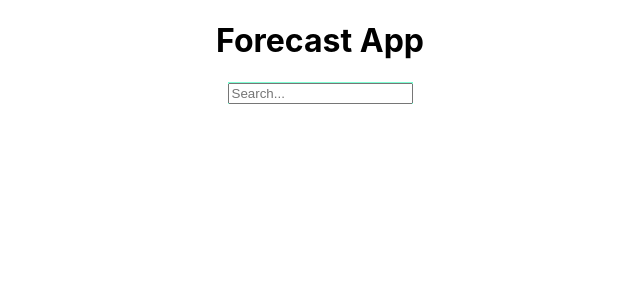
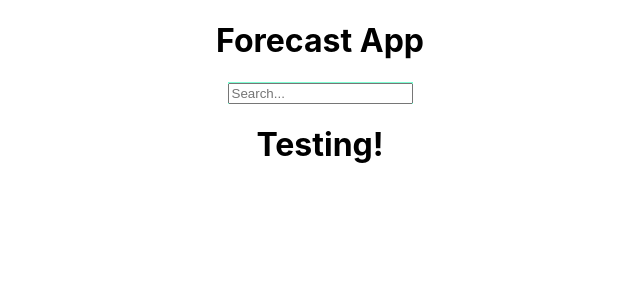
Before and after one commit to kelliematteson/weather-react-app, a React (Create React App) app: page / in a window 1280 px wide. Shown: the top 300 px of the page, without its empty margins (320-960 px from the left). Built offline with nearby package versions, Linux system fonts and the light colour scheme.

Commit message:
testing git push

```diff
--- a/src/App.js
+++ b/src/App.js
@@ -10,7 +10,7 @@ function App() {
     <div className="app">
       <h1>Forecast App</h1>
       <Daily />
-
+      <h1>Testing!</h1>
     </div>
   );
 
```
